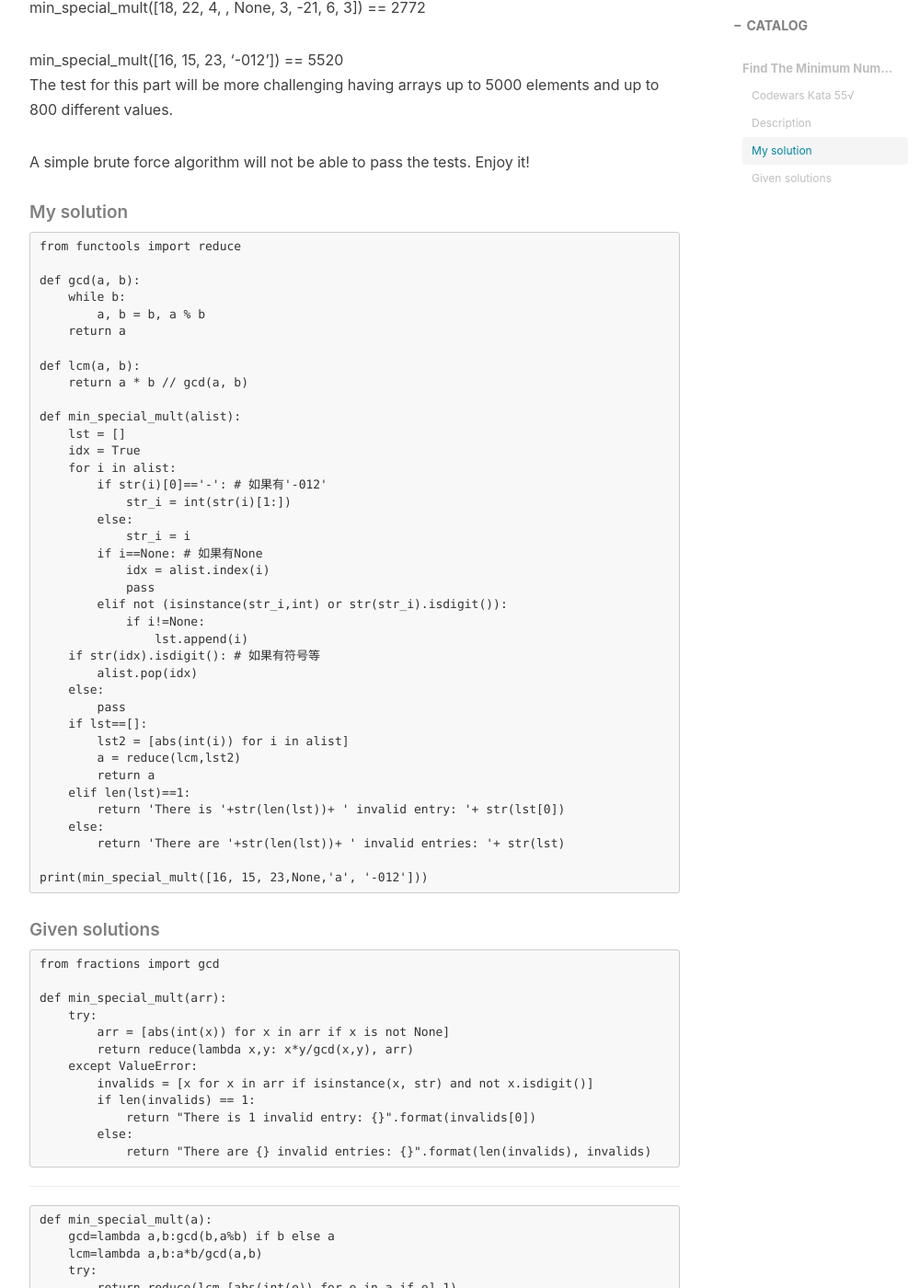
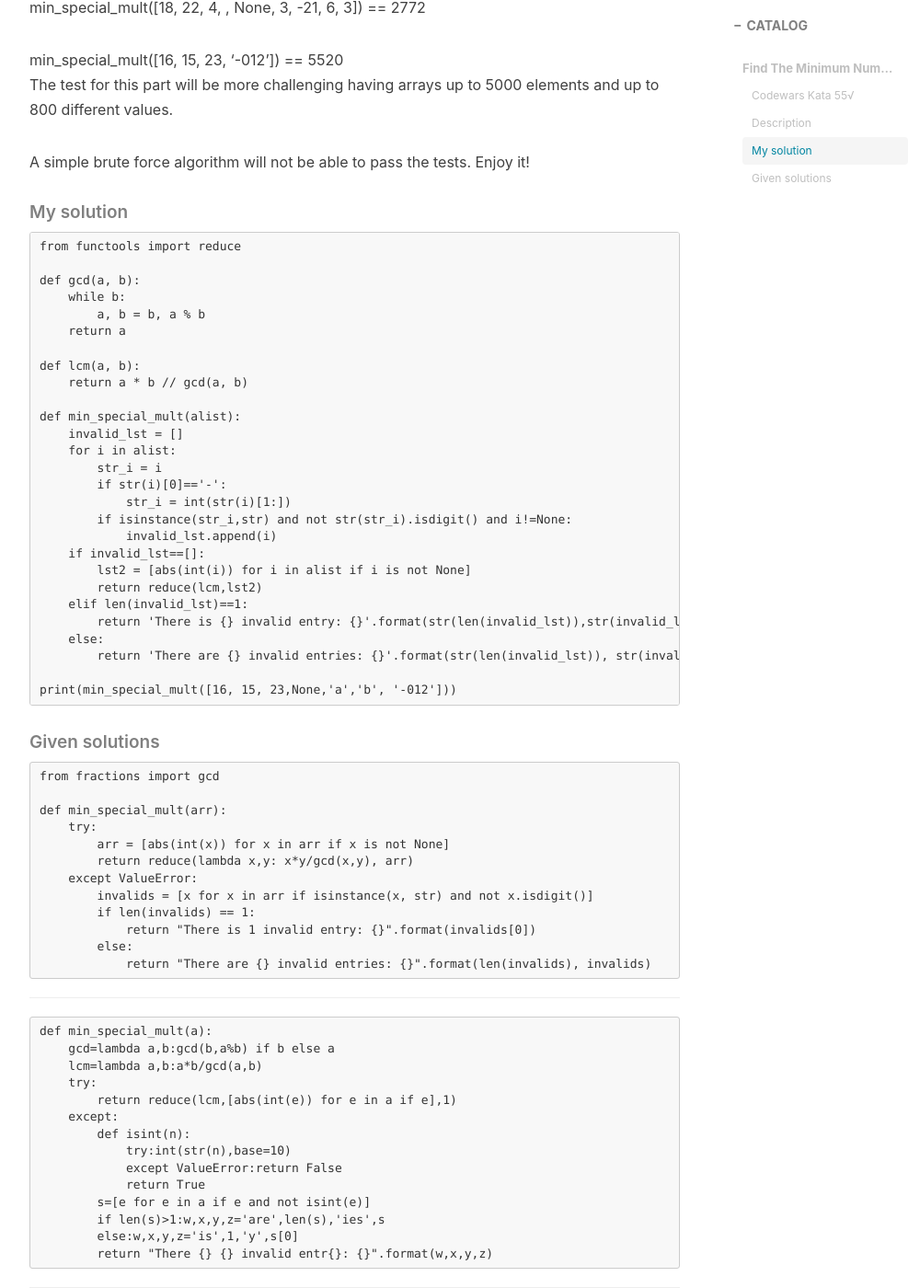
Before and after one commit to huiyanglu/huiyanglu.github.io, a Jekyll site: the page built from _posts/2018-12-06-Codewars-5kyu-min_special_mult.md, in a window 1280 px wide and 1400 px high, scrolled down 2076 px. Shown: the whole window at 92% size, without its empty margins (233-1233 px from the left). Built offline with Jekyll 4.4.1, drawn with Linux system fonts in a browser that asks for light colours; nearby versions of some CDN libraries; comment, search, counter and statistics services are not loaded.

Commit message:
Update 2018-12-06-Codewars-5kyu-min_special_mult.md

```diff
--- a/_posts/2018-12-06-Codewars-5kyu-min_special_mult.md
+++ b/_posts/2018-12-06-Codewars-5kyu-min_special_mult.md
@@ -67,33 +67,22 @@ A simple brute force algorithm will not be able to pass the tests. Enjoy it!
         return a * b // gcd(a, b)
 
     def min_special_mult(alist):
-        lst = []
-        idx = True
+        invalid_lst = []
         for i in alist:
-            if str(i)[0]=='-': # 如果有'-012'
+            str_i = i
+            if str(i)[0]=='-':
                 str_i = int(str(i)[1:])
-            else:
-                str_i = i
-            if i==None: # 如果有None
-                idx = alist.index(i)
-                pass
-            elif not (isinstance(str_i,int) or str(str_i).isdigit()):
-                if i!=None:
-                    lst.append(i)
-        if str(idx).isdigit(): # 如果有符号等
-            alist.pop(idx)
+            if isinstance(str_i,str) and not str(str_i).isdigit() and i!=None:
+                invalid_lst.append(i)
+        if invalid_lst==[]:
+            lst2 = [abs(int(i)) for i in alist if i is not None]
+            return reduce(lcm,lst2)
+        elif len(invalid_lst)==1:
+            return 'There is {} invalid entry: {}'.format(str(len(invalid_lst)),str(invalid_lst[0]))
         else:
-            pass
-        if lst==[]:
-            lst2 = [abs(int(i)) for i in alist]
-            a = reduce(lcm,lst2)
-            return a
-        elif len(lst)==1:
-            return 'There is '+str(len(lst))+ ' invalid entry: '+ str(lst[0])
-        else:
-            return 'There are '+str(len(lst))+ ' invalid entries: '+ str(lst)
+            return 'There are {} invalid entries: {}'.format(str(len(invalid_lst)), str(invalid_lst))
 
-    print(min_special_mult([16, 15, 23,None,'a', '-012']))
+    print(min_special_mult([16, 15, 23,None,'a','b', '-012']))
 
 ##### Given solutions
     from fractions import gcd
```
